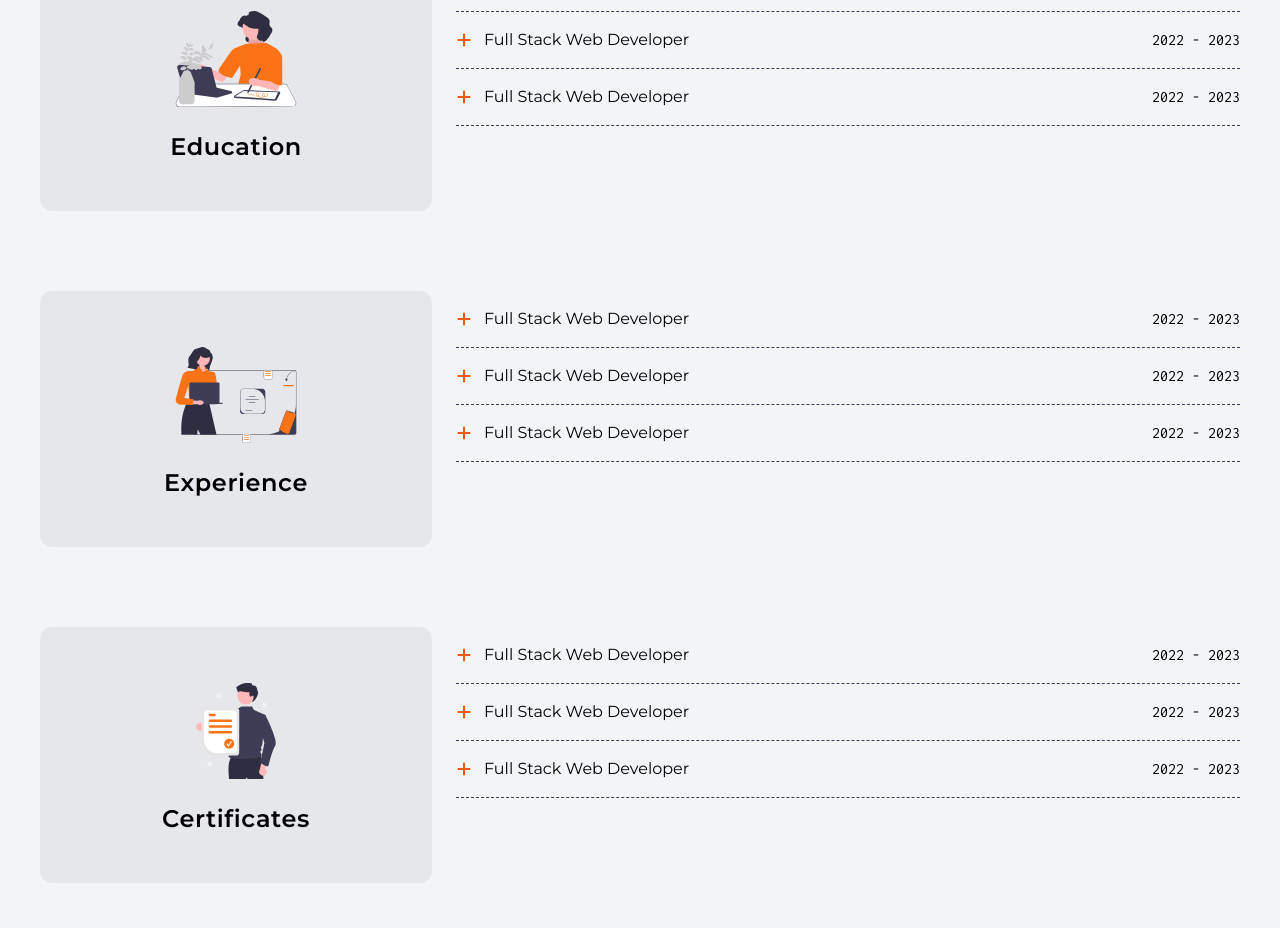
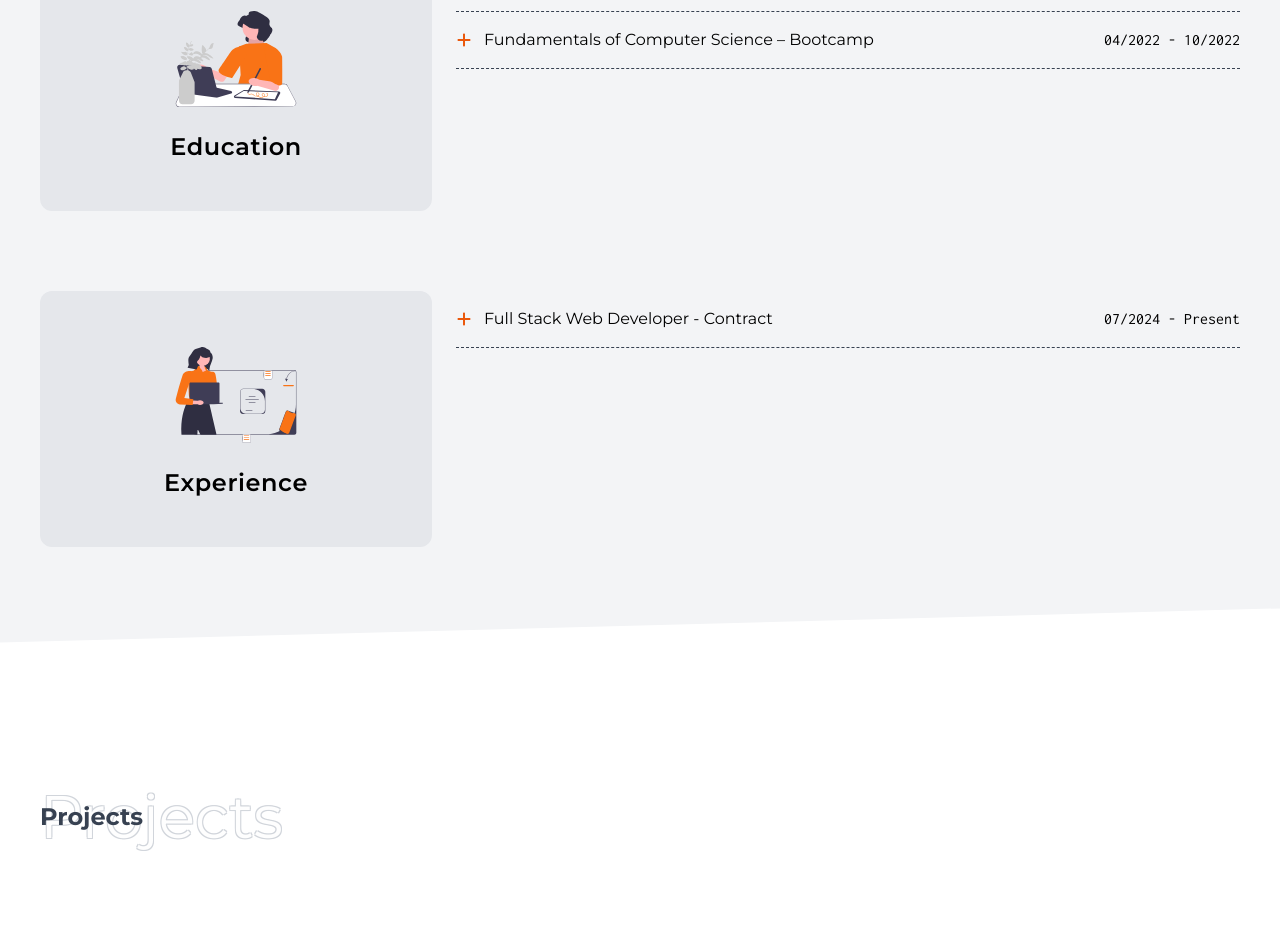
Before and after one commit to faiz-kirsten/portfolio, a React (Vite) app: page / in a window 1280 px wide. Shown: the part 1320-2248 px from the top of the page. Built offline with nearby package versions, Linux system fonts and the light colour scheme.

Commit message:
Added information

```diff
--- a/src/components/Footer.jsx
+++ b/src/components/Footer.jsx
@@ -15,10 +15,14 @@ const Footer = () => {
                     </span>
 
                     <div className="flex gap-3">
-                        <a href="">
+                        <a
+                            href="https://github.com/faiz-kirsten"
+                            target="_blank">
                             <LuGithub className="h-6 w-6 text-gray-700  hover:text-orange-600 transition-all duration-300" />
                         </a>
-                        <a href="">
+                        <a
+                            href="https://www.linkedin.com/in/faiz-kirsten/"
+                            target="_blank">
                             <LuLinkedin className="h-6 w-6 text-gray-700  hover:text-orange-600 transition-all duration-300" />
                         </a>
                     </div>
--- a/src/components/Hero.jsx
+++ b/src/components/Hero.jsx
@@ -42,13 +42,22 @@ const Hero = () => {
                     skills.
                 </p>
                 <div className="flex items-center gap-6 | lg:gap-7 ">
-                    <Button variation="primary">View CV</Button>
+                    <Button
+                        variation="primary"
+                        href="https://drive.google.com/file/d/14zlGiHqr4SGjxme80JNl3bBVMxlq66ax/view?usp=sharing"
+                        target="_blank">
+                        View CV
+                    </Button>
 
                     <div className="flex gap-3">
-                        <a href="">
+                        <a
+                            href="https://github.com/faiz-kirsten"
+                            target="_blank">
                             <LuGithub className="h-6 w-6 text-gray-600 hover:text-orange-600 transition-all duration-300" />
                         </a>
-                        <a href="">
+                        <a
+                            href="https://www.linkedin.com/in/faiz-kirsten/"
+                            target="_blank">
                             <LuLinkedin className="h-6 w-6 text-gray-600 hover:text-orange-600 transition-all duration-300" />
                         </a>
                     </div>
--- a/src/components/Resume/Accordian.jsx
+++ b/src/components/Resume/Accordian.jsx
@@ -1,7 +1,14 @@
 import { useState } from "react";
 import { FaPlus } from "react-icons/fa6";
 
-const Accordian = ({ title, dates, institution, description }) => {
+const Accordian = ({
+    title,
+    dates,
+    institution,
+    description,
+    institutionUrl,
+    certificateUrl,
+}) => {
     const [toggle, setToggle] = useState(false);
     return (
         <div className={`  `}>
@@ -27,7 +34,14 @@ const Accordian = ({ title, dates, institution, description }) => {
                         : "h-0 overflow-hidden border-dashed border-b-[0.2px] border-b-gray-700"
                 }`}>
                 <div className="font-inconsolata">{description}</div>
-                <div className="font-montserrat">{institution}</div>
+                <div className="font-montserrat">
+                    <a
+                        href={institutionUrl}
+                        target="_blank"
+                        className="underline hover:text-orange-600">
+                        {institution}
+                    </a>
+                </div>
             </div>
         </div>
     );
--- a/src/components/Resume/Resume.jsx
+++ b/src/components/Resume/Resume.jsx
@@ -108,22 +108,18 @@ const Resume = () => {
                         <ResumeImg image={eduSvg} title="Education" />
                         <div className="md:w-2/3">
                             <Accordian
-                                title="Full Stack Web Developer"
-                                dates="2022 - 2023"
+                                title="Full Stack Web & Software Developer - Bootcamp"
+                                dates="10/2022 - 12/2023"
                                 institution="HyperionDev"
-                                description="Lorem ipsum dolor, sit amet consectetur adipisicing elit. Vero earum optio, impedit, veniam perferendis corporis, nobis laudantium itaque architecto non quos. "
+                                description="Methodologies: Agile development, version control with Git/GitHub, and test-driven development (TDD). Front-End Topics: HTML, CSS, JavaScript, React, responsive design, and user experience (UX) principles. Back-End Topics: Node.js, Express.js, SQL & NoSQL databases, and RESTful API development. Software Engineering Principles: Object-oriented programming (OOP), data structures, algorithms, and design patterns. "
+                                institutionUrl="https://www.hyperiondev.com/"
                             />
                             <Accordian
-                                title="Full Stack Web Developer"
-                                dates="2022 - 2023"
+                                title="Fundamentals of Computer Science – Bootcamp"
+                                dates="04/2022 - 10/2022"
                                 institution="HyperionDev"
-                                description="Lorem ipsum dolor, sit amet consectetur adipisicing elit. Vero earum optio, impedit, veniam perferendis corporis, nobis laudantium itaque architecto non quos. "
-                            />
-                            <Accordian
-                                title="Full Stack Web Developer"
-                                dates="2022 - 2023"
-                                institution="HyperionDev"
-                                description="Lorem ipsum dolor, sit amet consectetur adipisicing elit. Vero earum optio, impedit, veniam perferendis corporis, nobis laudantium itaque architecto non quos. "
+                                description="Programming Concepts: Pseudo-code, variables, control structures (if, elif, else, loops), operators, error handling, and defensive programming. Python Programming: Data types (strings, numbers, booleans), data structures (lists, dictionaries, 2D lists), file handling (input/output), functions (built-in and custom), recursion, and Object-Oriented Programming (OOP) principles like classes and inheritance."
+                                institutionUrl="https://www.hyperiondev.com/"
                             />
                         </div>
                     </article>
@@ -133,50 +129,11 @@ const Resume = () => {
                         <ResumeImg image={workSvg} title="Experience" />
                         <div className="md:w-2/3">
                             <Accordian
-                                title="Full Stack Web Developer"
-                                dates="2022 - 2023"
-                                institution="HyperionDev"
-                                description="Lorem ipsum dolor, sit amet consectetur adipisicing elit. Vero earum optio, impedit, veniam perferendis corporis, nobis laudantium itaque architecto non quos. "
-                            />
-                            <Accordian
-                                title="Full Stack Web Developer"
-                                dates="2022 - 2023"
-                                institution="HyperionDev"
-                                description="Lorem ipsum dolor, sit amet consectetur adipisicing elit. Vero earum optio, impedit, veniam perferendis corporis, nobis laudantium itaque architecto non quos. Lorem ipsum dolor, sit amet consectetur adipisicing elit. Vero earum optio, impedit, veniam perferendis corporis, nobis laudantium itaque architecto non quos.Lorem ipsum dolor, sit amet consectetur adipisicing elit. Vero earum optio, impedit, veniam perferendis corporis, nobis laudantium itaque architecto non quos.Lorem ipsum dolor, sit amet consectetur adipisicing elit. Vero earum optio, impedit, veniam perferendis corporis, nobis laudantium itaque architecto non quos."
-                            />
-                            <Accordian
-                                title="Full Stack Web Developer"
-                                dates="2022 - 2023"
-                                institution="HyperionDev"
-                                description="Lorem ipsum dolor, sit amet consectetur adipisicing elit. Vero earum optio, impedit, veniam perferendis corporis, nobis laudantium itaque architecto non quos. "
-                            />
-                        </div>
-                    </article>
-                </div>
-                <div className="flex justify-center | md:block">
-                    <article className="max-w-[32rem] flex flex-col gap-3 | sm:gap-4  | md:max-w-none md:flex-row md:gap-6">
-                        <ResumeImg
-                            image={certificateSvg}
-                            title="Certificates"
-                        />
-                        <div className="md:w-2/3">
-                            <Accordian
-                                title="Full Stack Web Developer"
-                                dates="2022 - 2023"
-                                institution="HyperionDev"
-                                description="Lorem ipsum dolor, sit amet consectetur adipisicing elit. Vero earum optio, impedit, veniam perferendis corporis, nobis laudantium itaque architecto non quos. "
-                            />
-                            <Accordian
-                                title="Full Stack Web Developer"
-                                dates="2022 - 2023"
-                                institution="HyperionDev"
-                                description="Lorem ipsum dolor, sit amet consectetur adipisicing elit. Vero earum optio, impedit, veniam perferendis corporis, nobis laudantium itaque architecto non quos. Lorem ipsum dolor, sit amet consectetur adipisicing elit. Vero earum optio, impedit, veniam perferendis corporis, nobis laudantium itaque architecto non quos.Lorem ipsum dolor, sit amet consectetur adipisicing elit. Vero earum optio, impedit, veniam perferendis corporis, nobis laudantium itaque architecto non quos.Lorem ipsum dolor, sit amet consectetur adipisicing elit. Vero earum optio, impedit, veniam perferendis corporis, nobis laudantium itaque architecto non quos."
-                            />
-                            <Accordian
-                                title="Full Stack Web Developer"
-                                dates="2022 - 2023"
-                                institution="HyperionDev"
-                                description="Lorem ipsum dolor, sit amet consectetur adipisicing elit. Vero earum optio, impedit, veniam perferendis corporis, nobis laudantium itaque architecto non quos. "
+                                title="Full Stack Web Developer - Contract"
+                                dates="07/2024 - Present"
+                                institution="GhostedZA"
+                                description=" Building a dynamic and responsive e-commerce platform for a clothing business using React and Tailwind CSS for a modern and user-friendly front-end. Leveraging Firebase for back-end development, including user authentication, real-time database management, and cloud storage. Ensuring optimal user experience across devices by implementing responsive design principles with Tailwind CSS. Focused on performance optimization and scalability, ensuring a seamless shopping experience and efficient data handling. "
+                                institutionUrl="https://www.instagram.com/ghosted.za/"
                             />
                         </div>
                     </article>
```
Also changed, not shown: src/components/Projects/Projects.jsx (+16 -47 lines).
